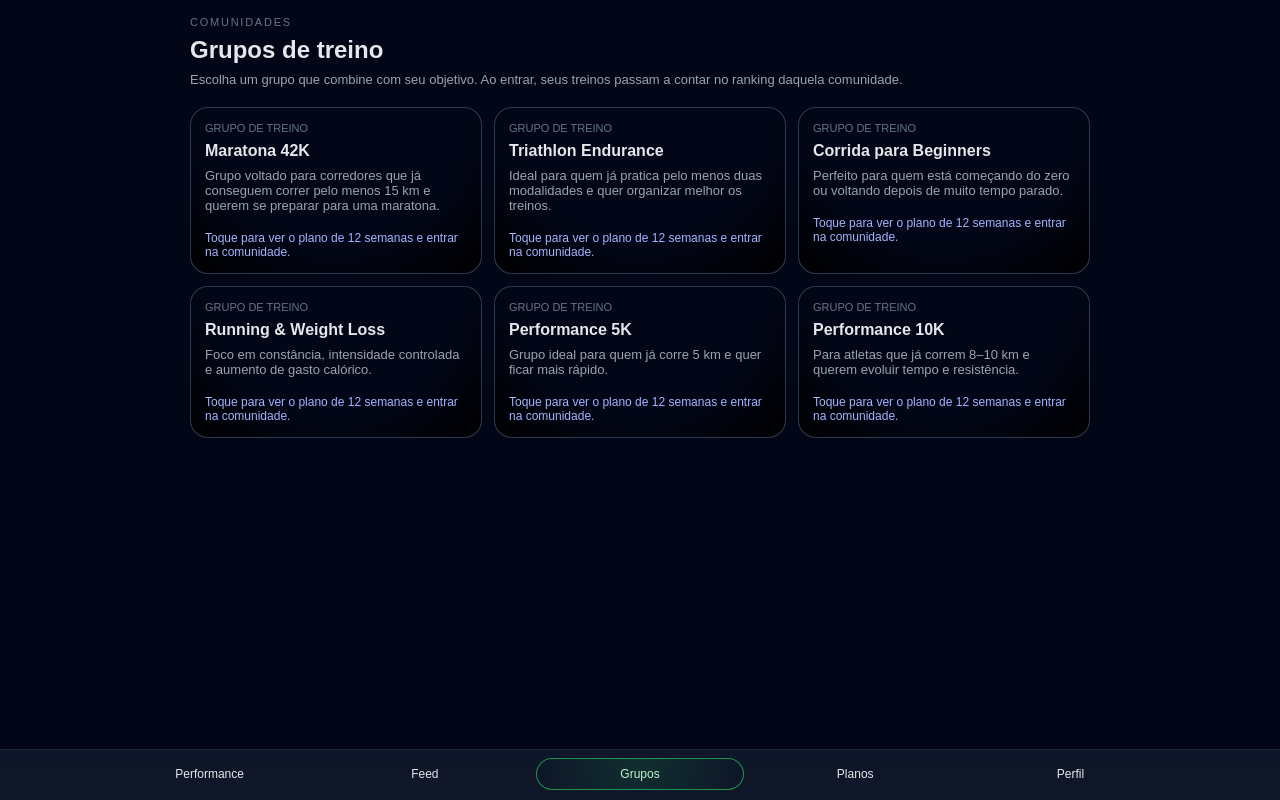
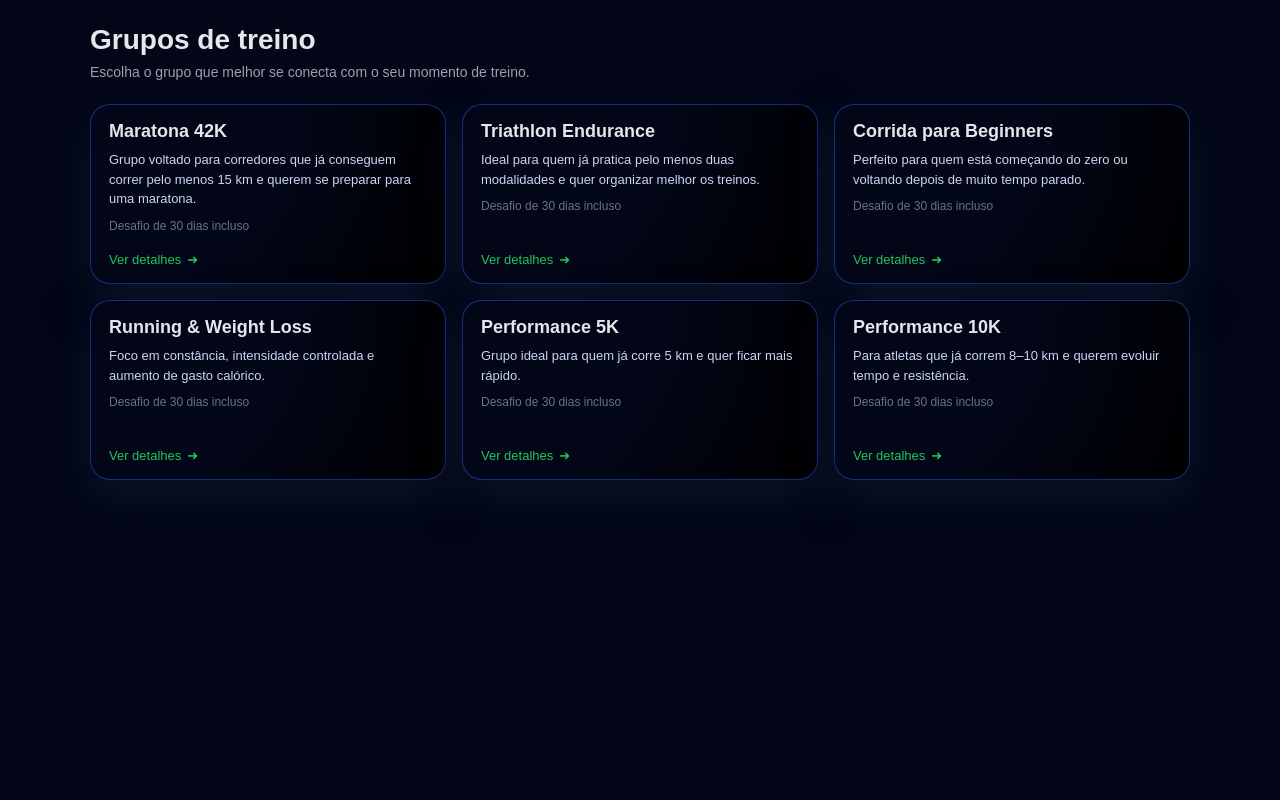
Before and after one commit to rafaelmorch/sportplatform, a Next.js app: page /groups in a window 1280 px wide. Built offline with nearby package versions, Linux system fonts and the light colour scheme.

Commit message:
Fix groups page to use new TrainingGroup fields

```diff
--- a/app/groups/page.tsx
+++ b/app/groups/page.tsx
@@ -1,10 +1,9 @@
 // app/groups/page.tsx
 
 import Link from "next/link";
-import BottomNavbar from "@/components/BottomNavbar";
-import { trainingGroups } from "./groups-data";
+import { trainingGroups, type TrainingGroup } from "./groups-data";
 
-export const dynamic = "force-dynamic";
+export const dynamic = "force-static";
 
 export default function GroupsPage() {
   return (
@@ -13,67 +12,45 @@ export default function GroupsPage() {
         minHeight: "100vh",
         backgroundColor: "#020617",
         color: "#e5e7eb",
-        padding: "16px",
-        paddingBottom: "80px", // espaço pro BottomNavbar
+        padding: "24px 16px",
       }}
     >
       <div
         style={{
-          maxWidth: "900px",
+          maxWidth: "1100px",
           margin: "0 auto",
         }}
       >
-        {/* Header */}
-        <header
-          style={{
-            marginBottom: 20,
-            display: "flex",
-            flexDirection: "column",
-            gap: 8,
-          }}
-        >
-          <p
-            style={{
-              fontSize: 11,
-              letterSpacing: "0.16em",
-              textTransform: "uppercase",
-              color: "#64748b",
-              margin: 0,
-            }}
-          >
-            Comunidades
-          </p>
+        <header style={{ marginBottom: 24 }}>
           <h1
             style={{
-              fontSize: 24,
+              fontSize: 28,
               fontWeight: 700,
               margin: 0,
+              marginBottom: 8,
             }}
           >
             Grupos de treino
           </h1>
           <p
             style={{
-              fontSize: 13,
+              fontSize: 14,
               color: "#9ca3af",
               margin: 0,
             }}
           >
-            Escolha um grupo que combine com seu objetivo. Ao entrar, seus
-            treinos passam a contar no ranking daquela comunidade.
+            Escolha o grupo que melhor se conecta com o seu momento de treino.
           </p>
         </header>
 
-        {/* Lista de grupos */}
-        <section
+        <div
           style={{
             display: "grid",
-            gridTemplateColumns: "repeat(auto-fit, minmax(260px, 1fr))",
-            gap: 12,
-            marginBottom: 24,
+            gridTemplateColumns: "repeat(auto-fit, minmax(280px, 1fr))",
+            gap: 16,
           }}
         >
-          {trainingGroups.map((group) => (
+          {trainingGroups.map((group: TrainingGroup) => (
             <Link
               key={group.slug}
               href={`/groups/${group.slug}`}
@@ -84,62 +61,69 @@ export default function GroupsPage() {
             >
               <div
                 style={{
-                  borderRadius: 18,
-                  border: "1px solid rgba(51,65,85,0.9)",
+                  borderRadius: 20,
+                  border: "1px solid rgba(30,64,175,0.7)",
                   background:
-                    "radial-gradient(circle at top, #020617, #020617 60%, #000000 100%)",
-                  padding: "14px 14px",
+                    "radial-gradient(circle at top left, #020617, #020617 50%, #000000 100%)",
+                  padding: "16px 18px",
+                  minHeight: 180,
                   display: "flex",
                   flexDirection: "column",
-                  gap: 8,
-                  height: "100%",
+                  justifyContent: "space-between",
+                  boxShadow: "0 18px 45px rgba(15,23,42,0.8)",
                 }}
               >
-                <p
+                <div>
+                  <h2
                     style={{
-                    fontSize: 11,
-                    color: "#64748b",
-                    textTransform: "uppercase",
+                      fontSize: 18,
+                      fontWeight: 600,
                       margin: 0,
+                      marginBottom: 8,
                     }}
                   >
-                  Grupo de treino
-                </p>
-                <h2
-                  style={{
-                    fontSize: 16,
-                    fontWeight: 600,
-                    margin: 0,
-                  }}
-                >
-                  {group.name}
+                    {group.title}
                   </h2>
                   <p
                     style={{
                       fontSize: 13,
-                    color: "#9ca3af",
+                      color: "#cbd5f5",
+                      lineHeight: 1.5,
                       margin: 0,
+                      marginBottom: 10,
                     }}
                   >
                     {group.shortDescription}
                   </p>
+                  <p
+                    style={{
+                      fontSize: 12,
+                      color: "#64748b",
+                      margin: 0,
+                    }}
+                  >
+                    Desafio de 30 dias incluso
+                  </p>
+                </div>
 
                 <div
                   style={{
-                    marginTop: 10,
-                    fontSize: 12,
-                    color: "#a5b4fc",
+                    marginTop: 16,
+                    display: "inline-flex",
+                    alignItems: "center",
+                    gap: 6,
+                    fontSize: 13,
+                    color: "#22c55e",
                   }}
                 >
-                  Toque para ver o plano de 12 semanas e entrar na comunidade.
+                  <span>Ver detalhes</span>
+                  <span>➜</span>
                 </div>
               </div>
             </Link>
           ))}
-        </section>
         </div>
-
-      <BottomNavbar />
+      </div>
     </main>
   );
 }
```
Lines whose indentation alone changed are shown as unchanged.
